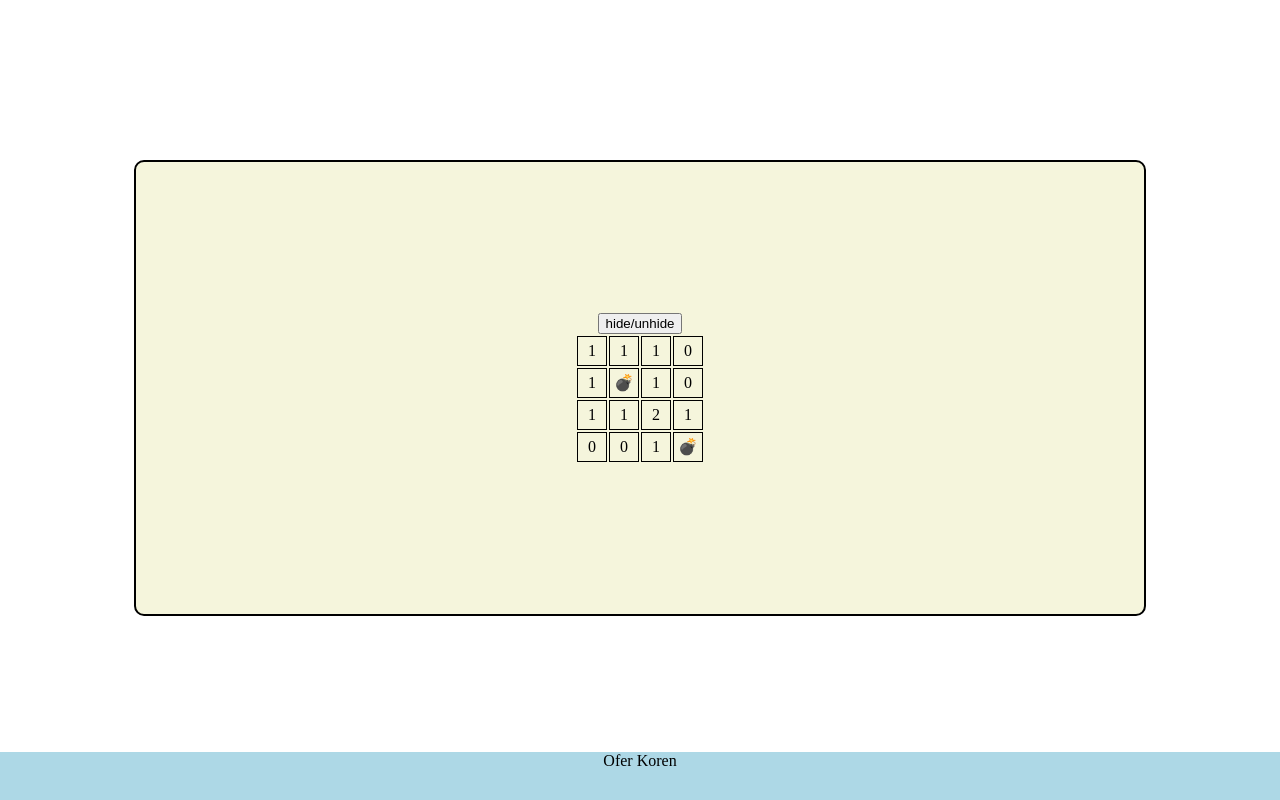
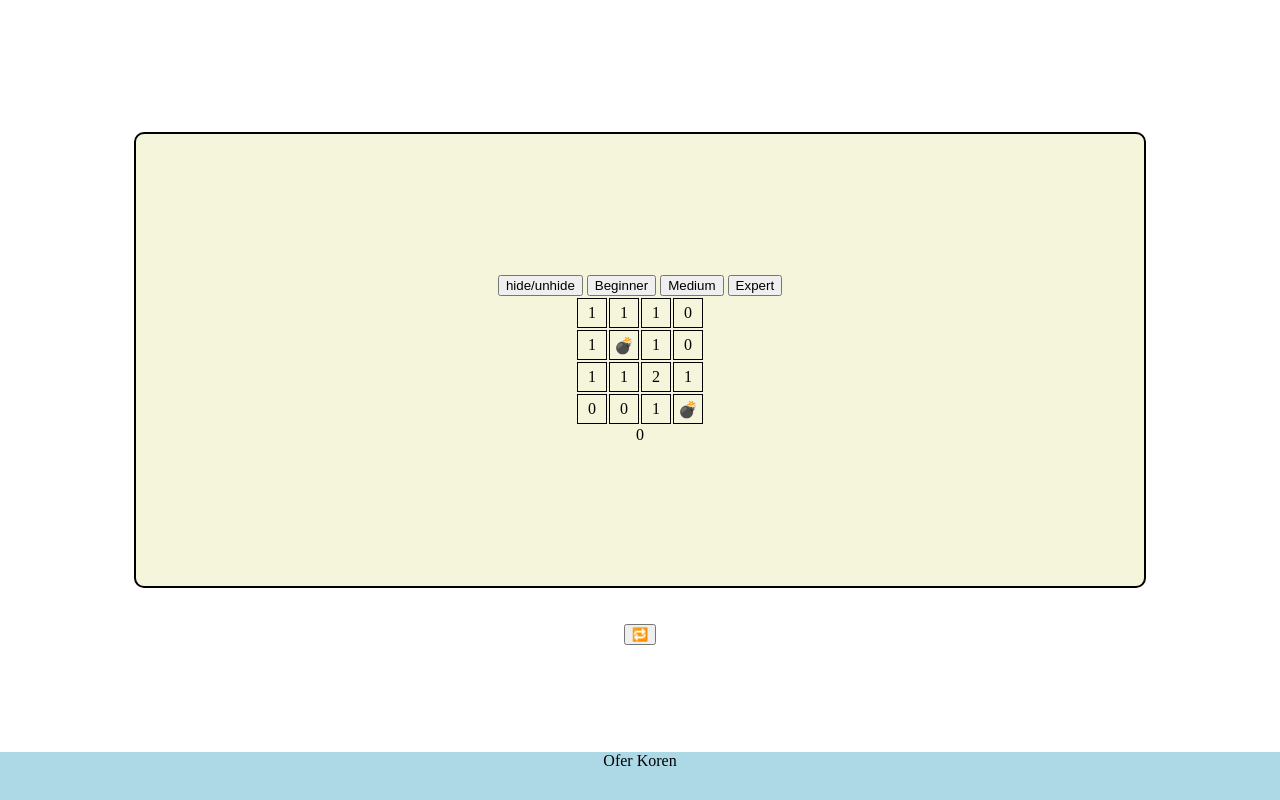
Before and after one commit to OferKoren/mine_sweeper, a plain HTML site: page index.html in a window 1280 px wide. Drawn offline with Linux system fonts and the light colour scheme.

Commit message:
21:00 Wednesday commit

```diff
--- a/index.html
+++ b/index.html
@@ -12,13 +12,26 @@
     <div class="game">
         <div class="control-panel">
             <button onclick="onToggleHide()">hide/unhide</button>
+            <button onclick="onSetLevel(1)">Beginner</button>
+            <button onclick="onSetLevel(2)">Medium</button>
+            <button onclick="onSetLevel(3)">Expert</button>
         </div>
 
         <div class="board">
             <table class="board-table">
 
             </table>
+            <div class="timer">
+                0
+            </div>
         </div>
+    </div>
+    <div class="modal">
+        <span class="win hidden">you win 😊</span>
+        <br>
+        <span class="lose hidden">you lose 😭</span>
+        <br>
+        <button onclick="onInit()">🔁</button>
     </div>
     <div class="footer">Ofer Koren</div>
     <script src="js/utils.js"></script>
```
